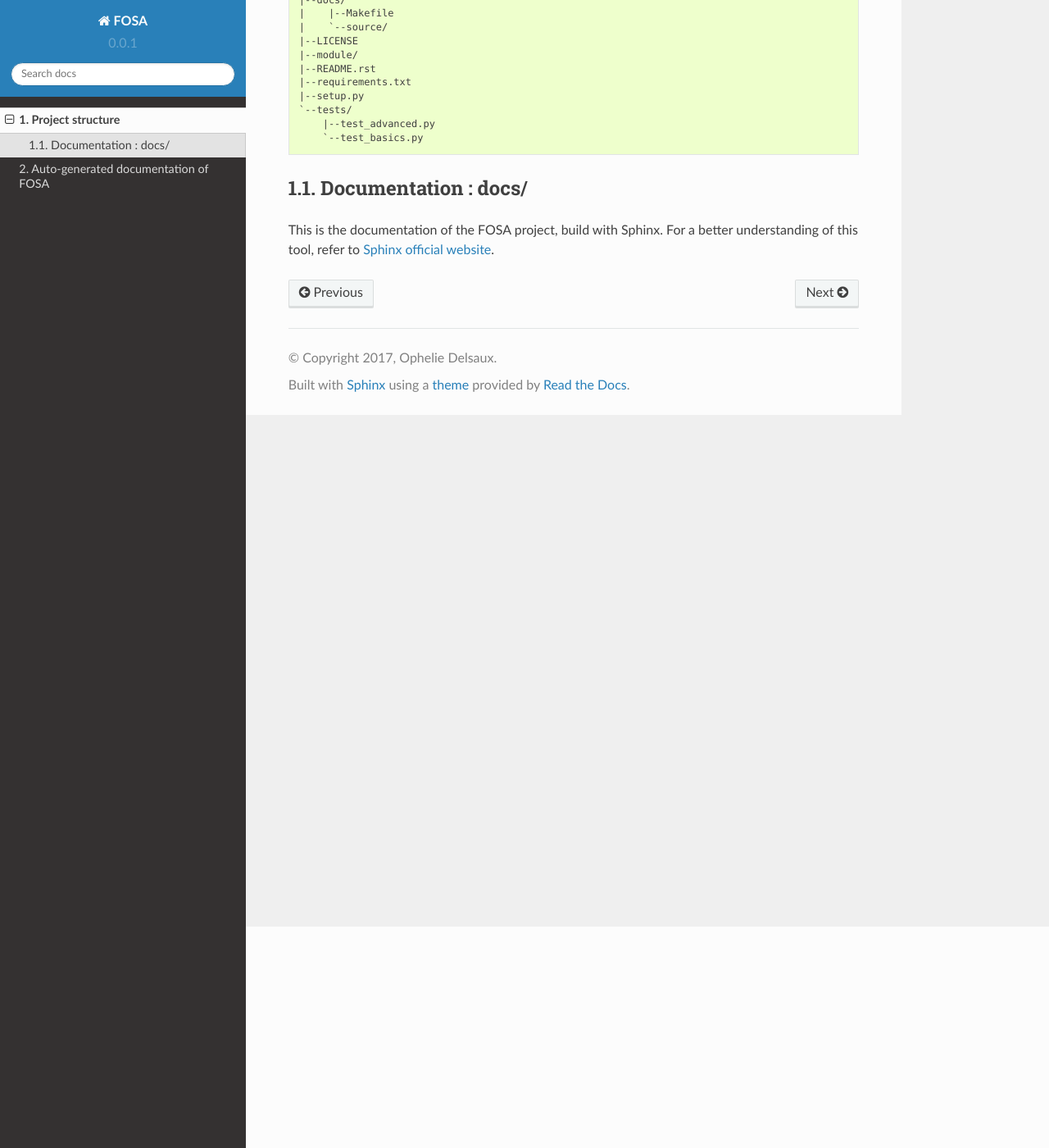
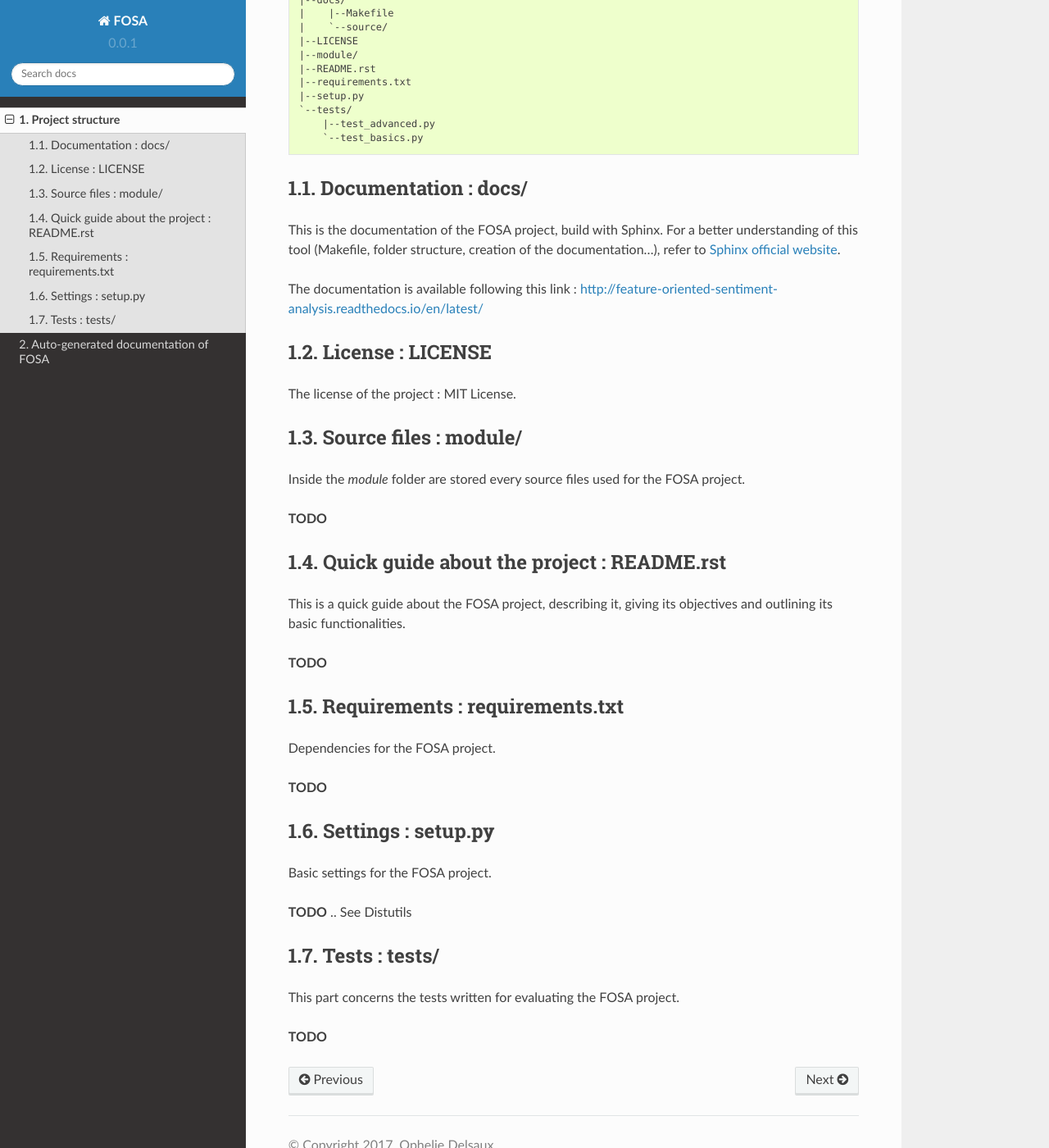
Before and after one commit to Omadzu/feature-oriented-sentiment-analysis, a Sphinx documentation site: the page built from docs/source/chapters/project_structure.rst, in a window 1280 px wide and 1400 px high, scrolled down 270 px. Shown: the whole window at 82% size. Built offline with Sphinx 7.4.7 and the Read the Docs theme 2.0.0, drawn with Linux system fonts in a browser that asks for light colours.

Commit message:
Add some doc

```diff
--- a/docs/source/chapters/project_structure.rst
+++ b/docs/source/chapters/project_structure.rst
@@ -19,6 +19,51 @@ The FOSA project is following this structure (some parts will not be mentionned
 Documentation : docs/
 ---------------------
 
-This is the documentation of the FOSA project, build with Sphinx. For a better understanding of this tool, refer to `Sphinx official website`_.
+This is the documentation of the FOSA project, build with Sphinx. For a better understanding of this tool (Makefile, folder structure, creation of the documentation...), refer to `Sphinx official website`_.
+
+The documentation is available following this link : http://feature-oriented-sentiment-analysis.readthedocs.io/en/latest/
+
+License : LICENSE
+-----------------
+
+The license of the project : MIT License.
+
+Source files : module/
+----------------------
+
+Inside the *module* folder are stored every source files used for the FOSA project.
+
+**TODO**
+
+Quick guide about the project : README.rst
+------------------------------------------
+
+This is a quick guide about the FOSA project, describing it, giving its objectives and outlining its basic functionalities.
+
+**TODO**
+
+Requirements : requirements.txt
+-------------------------------
+
+Dependencies for the FOSA project.
+
+**TODO**
+
+.. A pip requirements file should be placed at the root of the repository. It should specify the dependencies required to contribute to the project: testing, building, and generating documentation. If your project has no development dependencies, or you prefer development environment setup via setup.py, this file may be unnecessary.
+
+Settings : setup.py
+-------------------
+
+Basic settings for the FOSA project.
+
+**TODO**
+.. See Distutils
+
+Tests : tests/
+--------------
+
+This part concerns the tests written for evaluating the FOSA project.
+
+**TODO**
 
 .. _Sphinx official website: http://www.sphinx-doc.org/en/stable/
```
